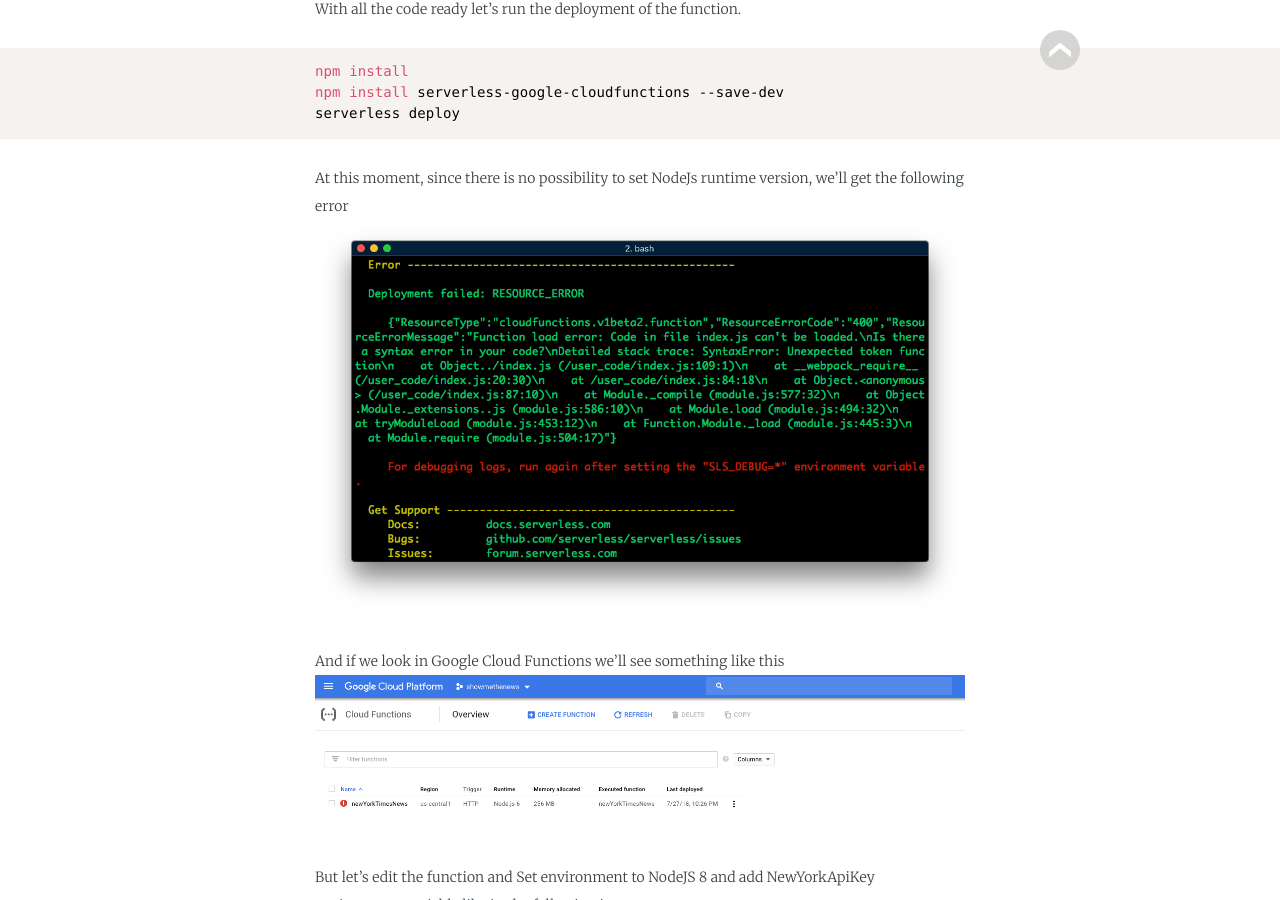
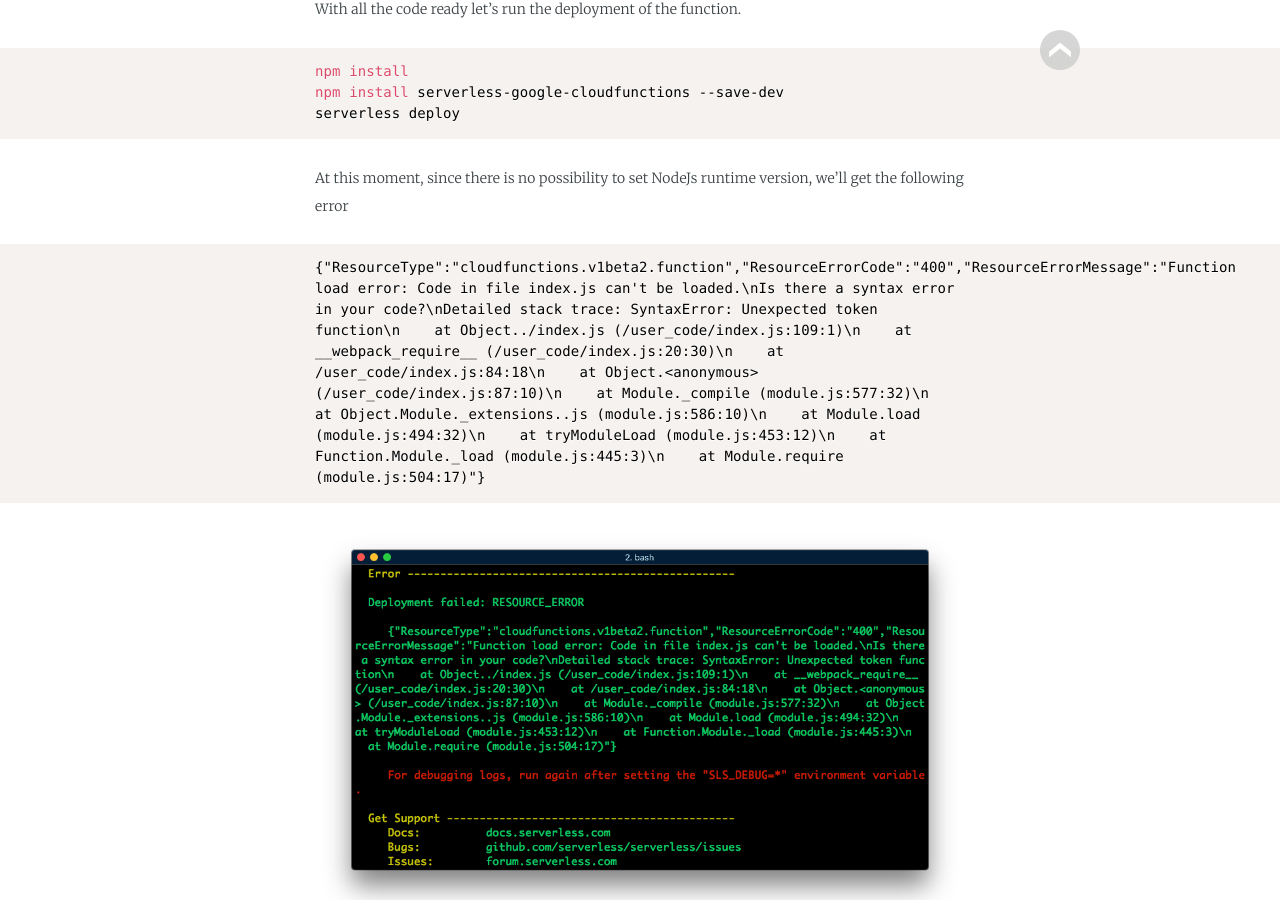
Before and after one commit to adimoraret/codetrest, a Jekyll site: the page built from _posts/2018-07-27-ES6-async-await-google-cloud-functions.md, in a window 1280 px wide and 900 px high, scrolled down 2474 px. Built offline with Jekyll 4.4.1, drawn with Linux system fonts in a browser that asks for light colours; some web fonts are replaced.

Commit message:
Added error message

````diff
--- a/_posts/2018-07-27-ES6-async-await-google-cloud-functions.md
+++ b/_posts/2018-07-27-ES6-async-await-google-cloud-functions.md
@@ -83,6 +83,10 @@ npm install serverless-google-cloudfunctions --save-dev
 serverless deploy
 ```
 At this moment, since there is no possibility to set NodeJs runtime version, we'll get the following error
+
+```json
+{"ResourceType":"cloudfunctions.v1beta2.function","ResourceErrorCode":"400","ResourceErrorMessage":"Function load error: Code in file index.js can't be loaded.\nIs there a syntax error in your code?\nDetailed stack trace: SyntaxError: Unexpected token function\n    at Object../index.js (/user_code/index.js:109:1)\n    at __webpack_require__ (/user_code/index.js:20:30)\n    at /user_code/index.js:84:18\n    at Object.<anonymous> (/user_code/index.js:87:10)\n    at Module._compile (module.js:577:32)\n    at Object.Module._extensions..js (module.js:586:10)\n    at Module.load (module.js:494:32)\n    at tryModuleLoad (module.js:453:12)\n    at Function.Module._load (module.js:445:3)\n    at Module.require (module.js:504:17)"}
+```
 ![serverless deploy error in gcp](/assets/posts/2018-07-27/serverless-deploy-error-gcp.png)
 
 And if we look in Google Cloud Functions we'll see something like this
````
